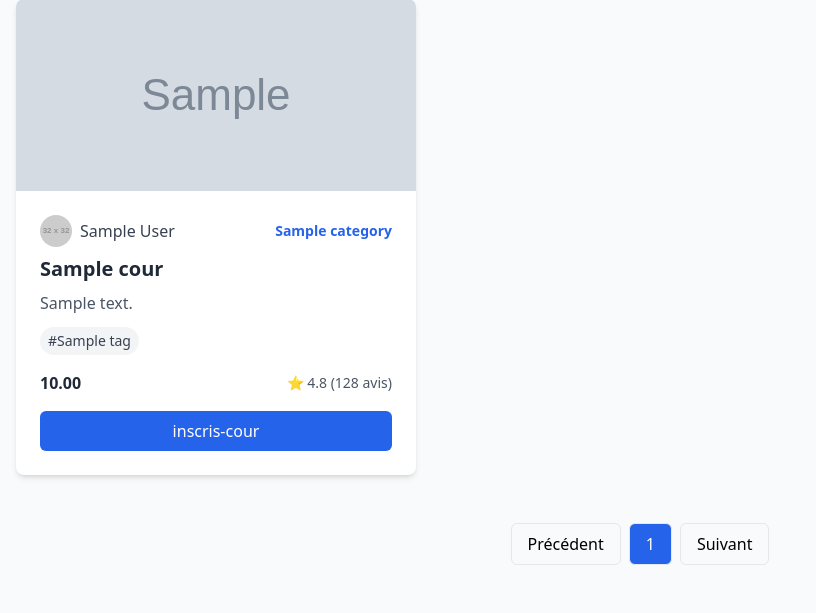
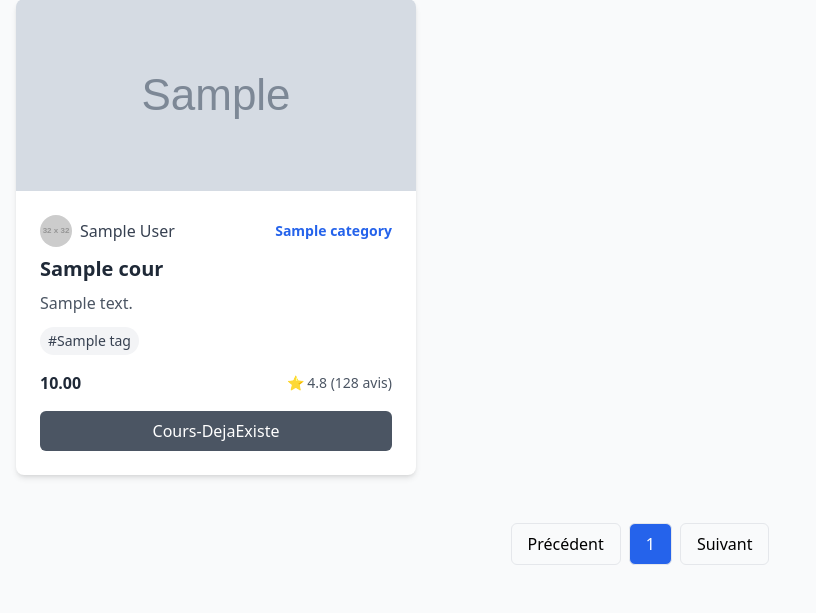
Before and after one commit to Ilyass-Bourass/YouDemy_ProjetCrois-, a PHP site: page /index.php?page=1 in a window 1280 px wide. Shown: the part 1098-1711 px from the top of the page, without its empty margins (0-816 px from the left). Run offline with PHP 8.4, Linux system fonts and the light colour scheme; the visitor is signed in with stand-in values (Sample User, id 1); tables that the repository leaves empty hold one stand-in row (values such as "Sample post"); grey boxes marked "Sample" are stand-in pictures; grey boxes labelled with a size stand in for pictures from a placeholder-image service; some libraries are stand-ins or nearby versions.

Commit message:
YOUD-27 Résoudre le problème de duplication des cours lors de l'ajout dans le tableau de bord étudiant. plus version finale du diagramme de cas d'utilsation

```diff
--- a/classes/Etudiant.php
+++ b/classes/Etudiant.php
@@ -28,5 +28,16 @@
             return $query->fetchALL(PDO::FETCH_ASSOC);
         }
 
+        public function CourDejaExiste($id_etudiant,$id_cour){
+            $sql="SELECT * from inscriptions_cours i where i.id_etudiant=:id_etudiant and id_cour=:id_cour";
+            $query=$this->connexion->prepare($sql);
+            $query->execute([
+                ":id_etudiant"=>$id_etudiant,
+                ":id_cour"=>$id_cour
+
+            ]);
+            return $query->rowCount()>0;
+        }
+
     }
 ?>
--- a/index.php
+++ b/index.php
@@ -2,6 +2,7 @@
     require_once 'config/dataBase.php';
     require_once 'classes/Cour.php';
     require_once 'classes/Admin.php';
+    require_once 'classes/Etudiant.php';
     require_once 'classes/courTags.php';
 
     session_start();
@@ -41,6 +42,8 @@
 
     $newCour=new Cour($conn,1,"","","",1,"");
 
+    $newEtudiant=new Etudiant($conn);
+
     $NombreTotalCours=$newCour->nombreTotalcours();
     $nombrePages=ceil($NombreTotalCours/3);
 
@@ -49,6 +52,12 @@
     $cours= $newCour->afficherTousLesCours($nombreOfsset);
 
     $newCourTag=new CourTag($conn);
+
+    // if($newEtudiant->CourDejaExiste(4,6)){
+    //     echo "cour deja existe";
+    // }else{
+    //     echo "cours n existe pas";
+    // }
 
      //var_dump($cours);
 
@@ -174,12 +183,20 @@
                             </div>
                             <?php if(isset($_SESSION['is_login']) && $_SESSION['role']=="ETUDIANT"):?>
                                 <?php if(!$admin->isBan($id_etudiant)):?>
+                                    <?php if(!$newEtudiant->CourDejaExiste($_SESSION['user_id'],$courRecherche['id_cour'])):?>
                                         <a href="actions/inscriptionCour.php?id_user=<?= $_SESSION['user_id'] ?>
                                                                             &id_cour=<?php echo $courRecherche['id_cour'] ?>
                                                                             &id_enseignant=<?= $courRecherche['id_enseignant']?>"
                                         class="mt-4 block text-center bg-blue-600 text-white py-2 px-4 rounded-md hover:bg-blue-700">
                                             inscris-cour
                                         </a>
+                                    <?php else :?>
+                                        <a href="pages/Dashbord/dashbordEtudaint.php"
+                                        class="mt-4 block text-center bg-gray-600 text-white py-2 px-4 rounded-md hover:bg-blue-700">
+                                        Cours-DejaExiste
+                                </a>
+                                    <?php endif;?>
+
                                 <?php else:?>
                                         <a href="pages/Dashbord/dashbordEtudaint.php"
                                     class="mt-4 block text-center bg-red-600 text-white py-2 px-4 rounded-md hover:bg-blue-700">
@@ -248,13 +265,20 @@
                         <span class="text-sm text-gray-600">⭐ 4.8 (128 avis)</span>
                     </div>
                     <?php if(isset($_SESSION['is_login']) && $_SESSION['role']=="ETUDIANT"):?>
-                        <?php if(!$admin->isBan($id_etudiant)):?>
+                        <?php if(!$admin->isBan($id_etudiant) ):?>
+                            <?php if(!$newEtudiant->CourDejaExiste($_SESSION['user_id'],$cour['id_cour'])):?>
                                 <a href="actions/inscriptionCour.php?id_user=<?= $_SESSION['user_id'] ?>
                                                                     &id_cour=<?php echo $cour['id_cour'] ?>
                                                                     &id_enseignant=<?= $cour['id_enseignant']?>"
                                 class="mt-4 block text-center bg-blue-600 text-white py-2 px-4 rounded-md hover:bg-blue-700">
                                     inscris-cour
                                 </a>
+                            <?php else:?>
+                                <a href="pages/Dashbord/dashbordEtudaint.php"
+                                    class="mt-4 block text-center bg-gray-600 text-white py-2 px-4 rounded-md hover:bg-blue-700">
+                                    Cours-DejaExiste
+                                </a>
+                            <?php endif;?>
                         <?php else:?>
                                 <a href="pages/Dashbord/dashbordEtudaint.php"
                             class="mt-4 block text-center bg-red-600 text-white py-2 px-4 rounded-md hover:bg-blue-700">
```
Also changed, not shown: UseCaseYouDemy.jpeg (added), 1 other file. Lines whose indentation alone changed are shown as unchanged.
